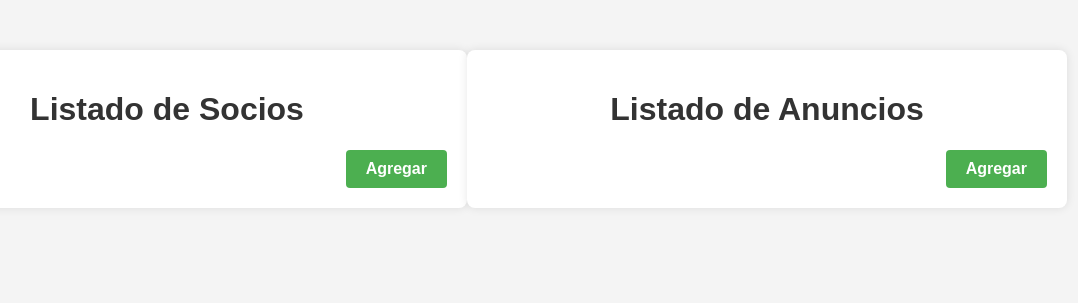
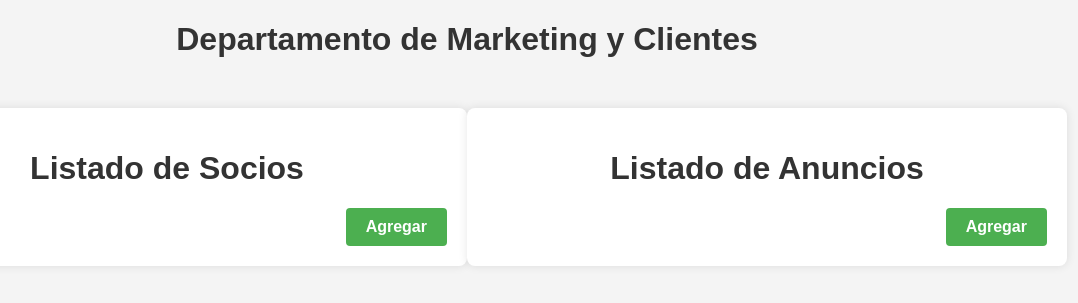
Before and after one commit to EmilioGullon/Pr-cticaDDSI, a Django app: page /marketing_clientes/ in a window 1280 px wide. Shown: the top 303 px of the page, without its empty margins (173-1251 px from the left). Run offline with Django 4.2, Linux system fonts and the light colour scheme; data that the repository does not hold is empty.

Commit message:
Añadido título a Departamento de Marketing y Clientes

```diff
--- a/templates/marketing_clientes/lista_marketing.html
+++ b/templates/marketing_clientes/lista_marketing.html
@@ -34,6 +34,7 @@
 
         h1 {
             color: #333;
+            text-align: center;
         }
 
         ul {
@@ -122,6 +123,7 @@
     </style>
 </head>
 <body>
+    <h1>Departamento de Marketing y Clientes</h1>
     <div class="container">
         <div class="box">
             <h1>Listado de Socios</h1>
```
